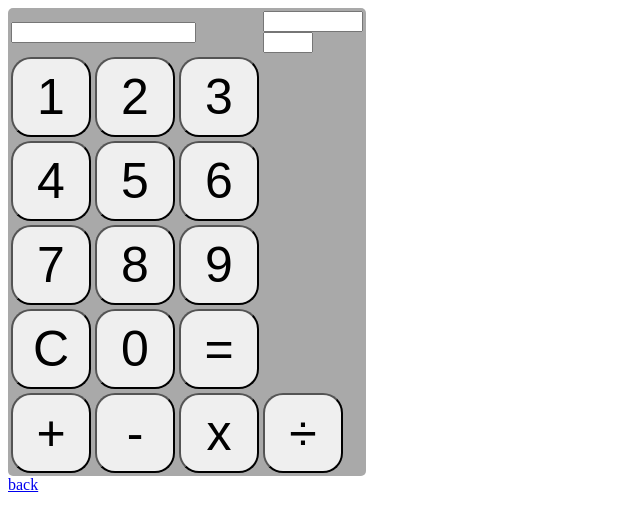
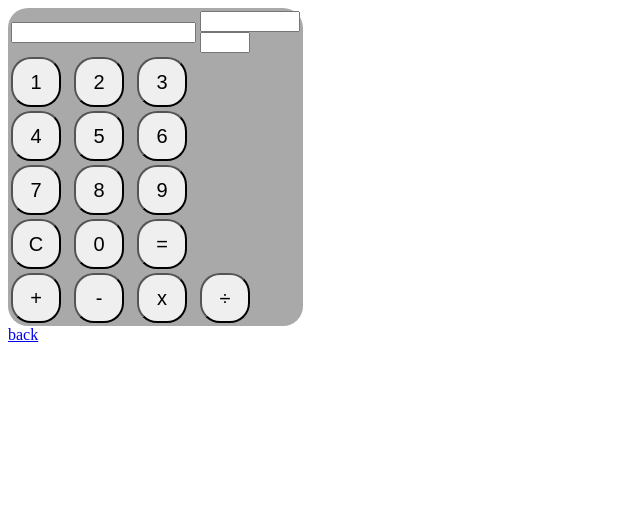
Before and after one commit to zeyadmo/zeyadmo.github.io, a plain HTML site: page calculator/calculator.html in a window 1280 px wide. Shown: the whole page, without its empty margins (0-640 px from the left). Drawn offline with Linux system fonts and the light colour scheme.

Commit message:
Update calculator.css

```diff
--- a/calculator/calculator.css
+++ b/calculator/calculator.css
@@ -1,7 +1,7 @@
 .cat{
     color: darkgray;
     background-color: darkgray;
-    border-radius: 5px;
+    border-radius: 20px;
 }
 
 .prevresult{
@@ -12,9 +12,9 @@
     width: 50px;
 }
 .button{
-    width: 80px;
-    height: 80px;
-    font-size: 50px;
+    width: 50px;
+    height: 50px;
+    font-size: 20px;
     border-radius: 20px;
 
 }
```
